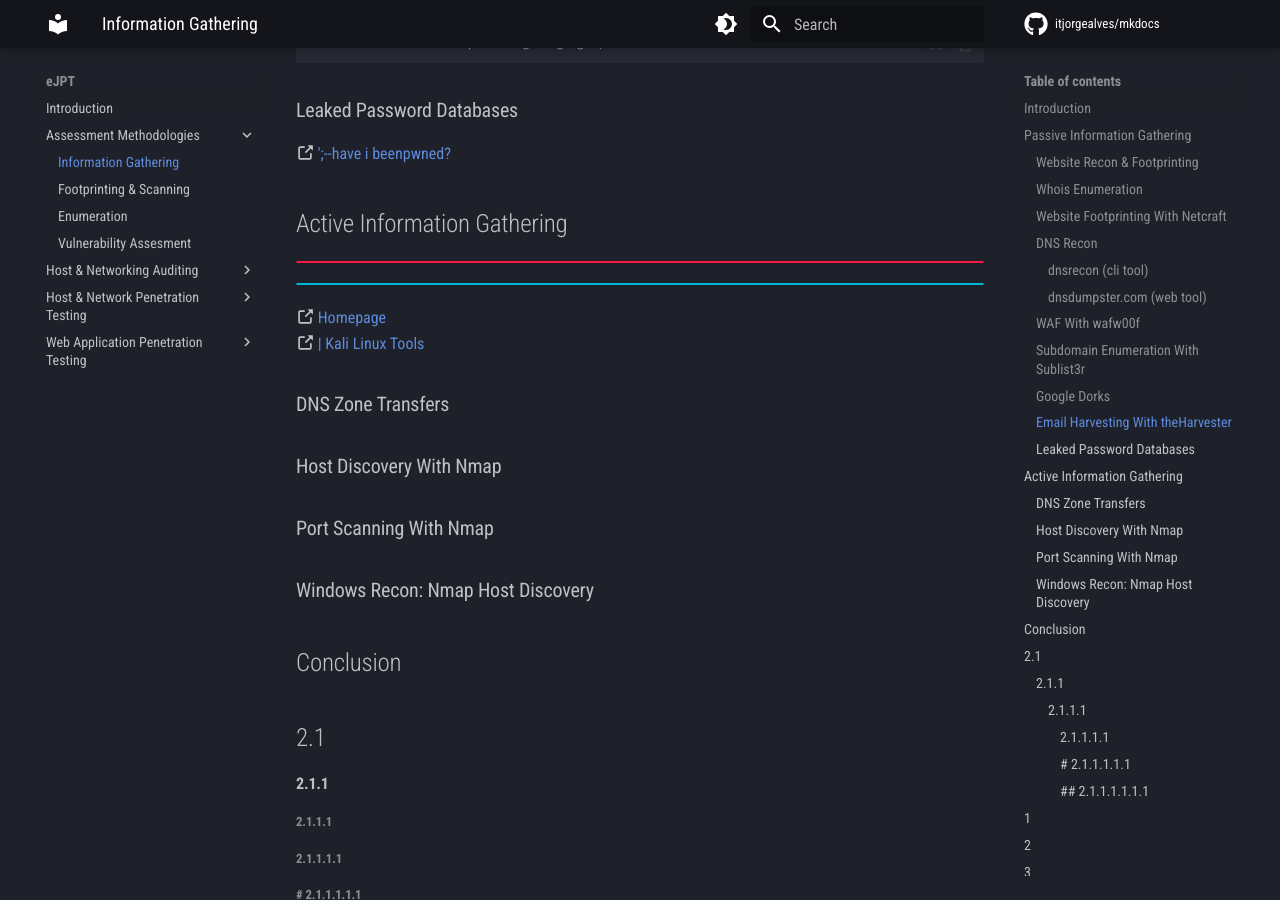
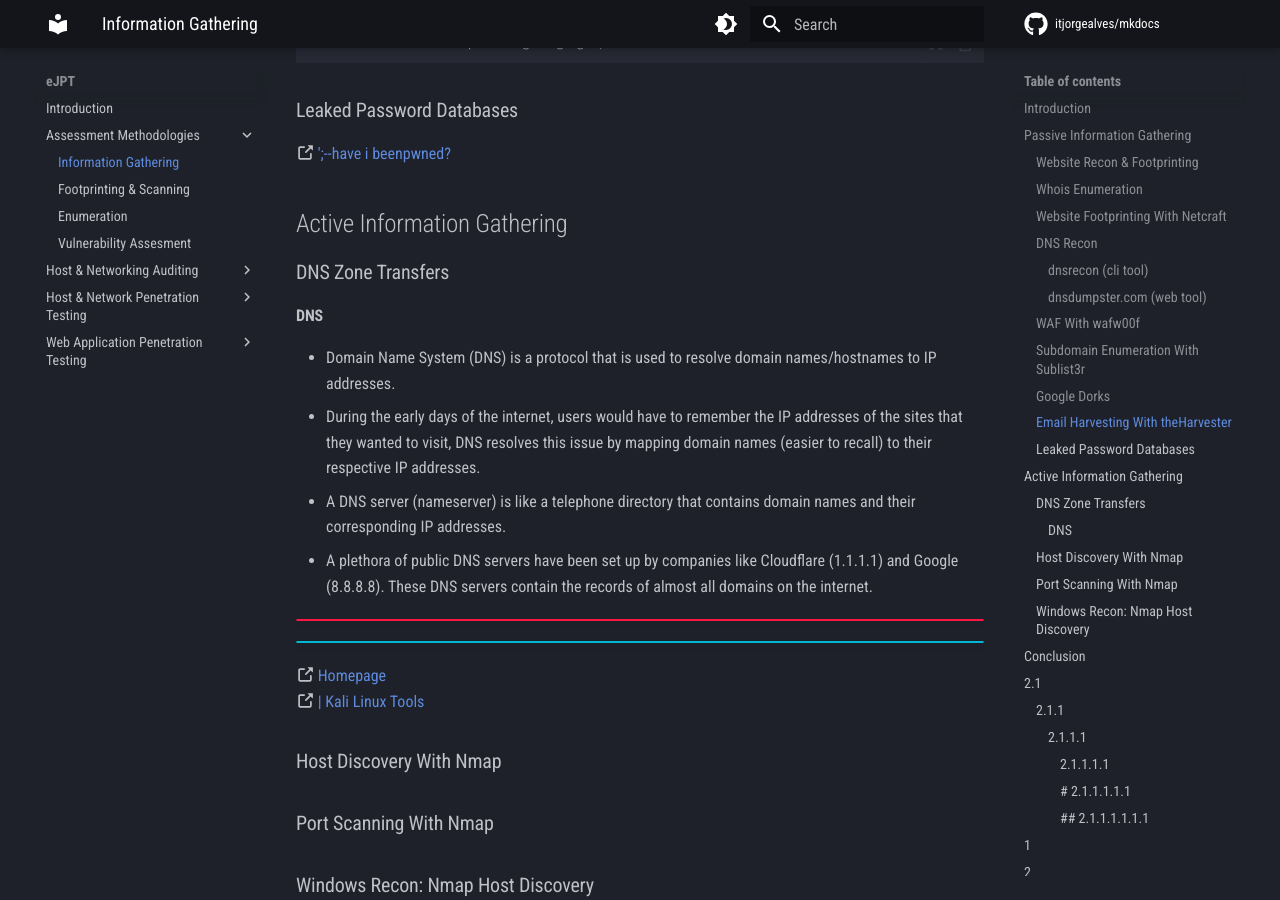
Before and after one commit to itjorgealves/mkdocs, an MkDocs documentation site: the page built from docs/eJPT/S1-Assessment-Methodologies/C1-Information-Gathering/Information-Gathering.md, in a window 1280 px wide and 900 px high, scrolled down 3856 px. Built offline with MkDocs 1.6.1 and Material for MkDocs 9.7.7, drawn with Linux system fonts in a browser that asks for light colours; comment, search, counter and statistics services are not loaded; some of the changed text lies outside the part shown.

Commit message:
Update documentation

```diff
--- a/docs/eJPT/S1-Assessment-Methodologies/C1-Information-Gathering/Information-Gathering.md
+++ b/docs/eJPT/S1-Assessment-Methodologies/C1-Information-Gathering/Information-Gathering.md
@@ -126,13 +126,31 @@ theHarvester -d hackersploit.org -b google,linkedin
 ### Leaked Password Databases
 :octicons-link-external-16: [';--have i beenpwned?](https://haveibeenpwned.com)
 
+
 ## Active Information Gathering
+
+### DNS Zone Transfers
+#### DNS
++ Domain Name System (DNS) is a protocol that is used to resolve domain
+names/hostnames to IP addresses.
++ During the early days of the internet, users would have to remember the
+IP addresses of the sites that they wanted to visit, DNS resolves this
+issue by mapping domain names (easier to recall) to their respective IP
+addresses.
++ A DNS server (nameserver) is like a telephone directory that contains
+domain names and their corresponding IP addresses.
++ A plethora of public DNS servers have been set up by companies like
+Cloudflare (1.1.1.1) and Google (8.8.8.8). These DNS servers contain the
+records of almost all domains on the internet.
+
+
 !!! danger ""
 !!! info ""
 :octicons-link-external-16: [ Homepage]()
 :octicons-link-external-16: [ | Kali Linux Tools]()
 <!--------->
-### DNS Zone Transfers
+<!--------->
+<!--------->
 ### Host Discovery With Nmap
 ### Port Scanning With Nmap
 ### Windows Recon: Nmap Host Discovery
```
Also changed, not shown: other parts of docs/eJPT/S1-Assessment-Methodologies/C1-Information-Gathering/Information-Gathering.md (+7 -1 lines).
